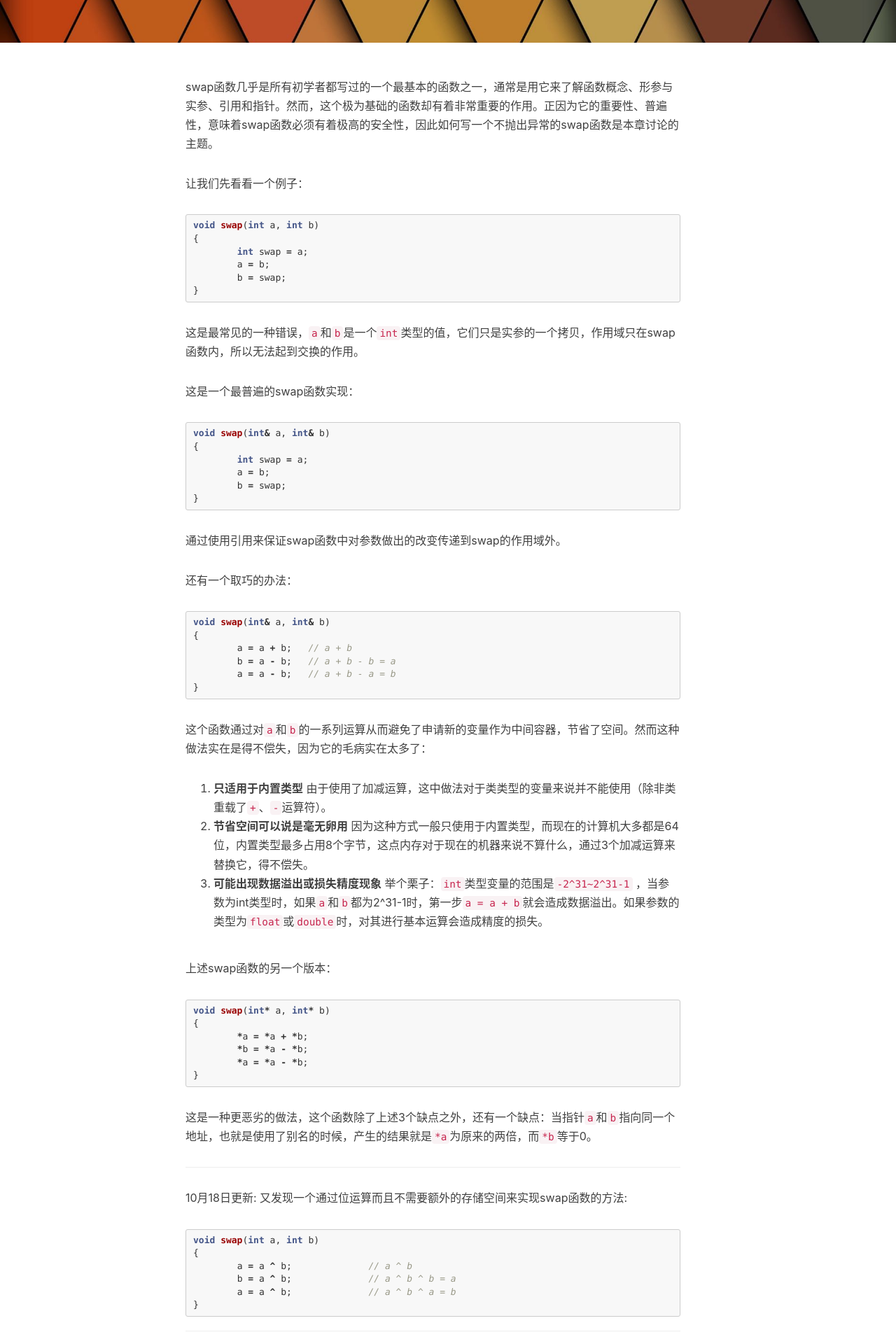
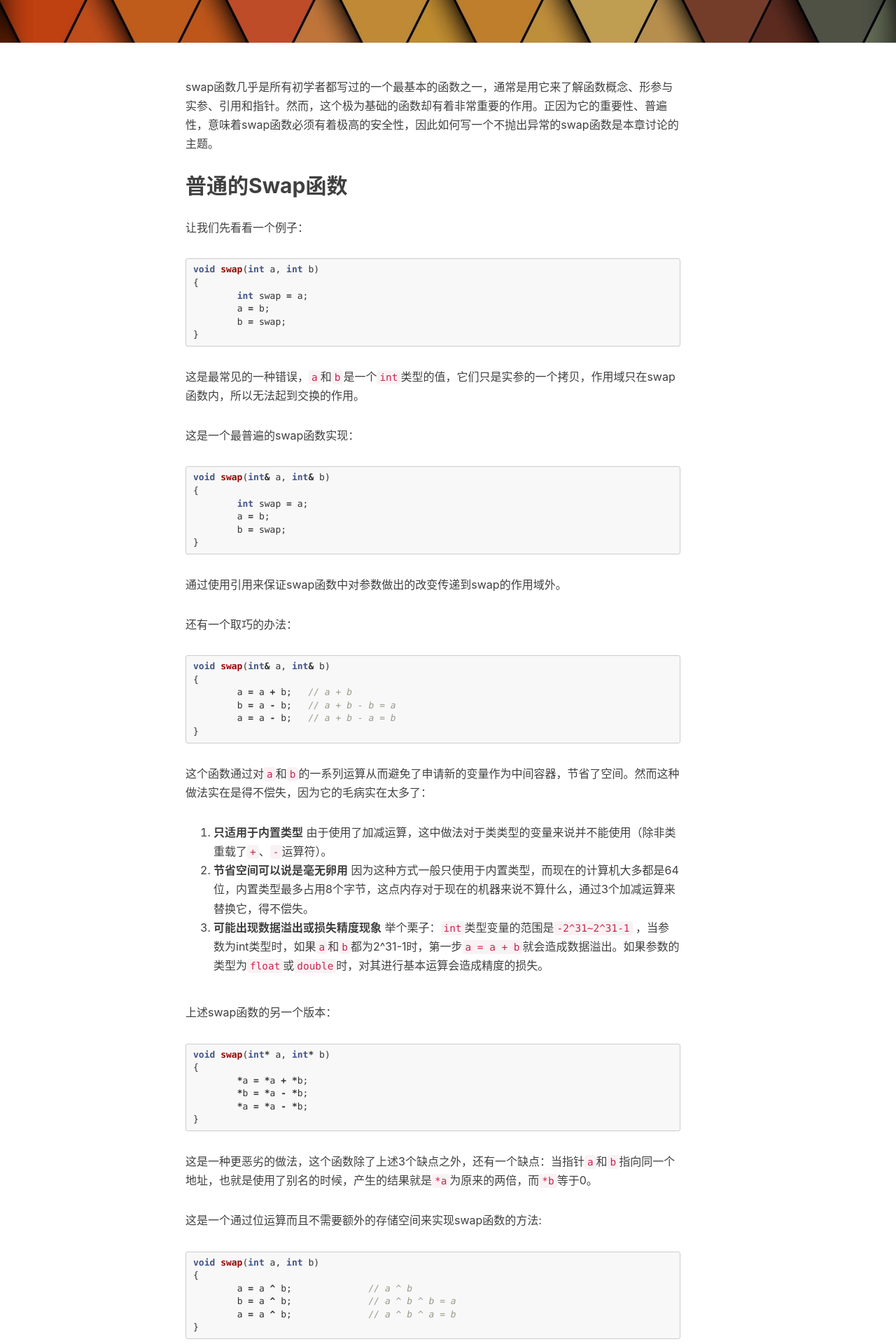
Before and after one commit to kehuizhao/kehuizhao.github.io, a Jekyll site: the page built from _posts/2016-10-01-swap.markdown, in a window 1280 px wide. Shown: the part 462-2382 px from the top of the page at 70% size. Built offline with Jekyll 4.4.1, drawn with Linux system fonts in a browser that asks for light colours; nearby versions of some CDN libraries; comment, search, counter and statistics services are not loaded; some of the changed text lies outside the part shown.

Commit message:
Fix some errors about first passage

````diff
--- a/_posts/2016-10-01-swap.markdown
+++ b/_posts/2016-10-01-swap.markdown
@@ -4,13 +4,14 @@ title:      "C++ 中的Swap函数"
 subtitle:   "第一篇Blog，请原谅我稚嫩的文笔╮(╯▽╰)╭"
 date:       2016-10-01 16:30:00
 author:     "ThdLee"
-header-img: "img/swap/post-bg-swap.jpg"
+header-img: "img/Swap/post-bg-swap.jpg"
 tags:
     - C/C++
 ---
 
 swap函数几乎是所有初学者都写过的一个最基本的函数之一，通常是用它来了解函数概念、形参与实参、引用和指针。然而，这个极为基础的函数却有着非常重要的作用。正因为它的重要性、普遍性，意味着swap函数必须有着极高的安全性，因此如何写一个不抛出异常的swap函数是本章讨论的主题。
 
+## 普通的Swap函数
 
 让我们先看看一个例子：
 
@@ -68,10 +69,7 @@ void swap(int* a, int* b)
 
 这是一种更恶劣的做法，这个函数除了上述3个缺点之外，还有一个缺点：当指针`a`和`b`指向同一个地址，也就是使用了别名的时候，产生的结果就是`*a`为原来的两倍，而`*b`等于0。
 
-*****
-
-10月18日更新:
-又发现一个通过位运算而且不需要额外的存储空间来实现swap函数的方法:
+这是一个通过位运算而且不需要额外的存储空间来实现swap函数的方法:
 
 ```cpp
 void swap(int a, int b)
@@ -82,9 +80,8 @@ void swap(int a, int b)
 }
 ```
 
-*****
 
-#类和容器的swap函数
+## 类和容器的swap函数
 
 标准程序库中提供了缺省的swap函数，其实现与我们所预料的大致相同：
 
````
